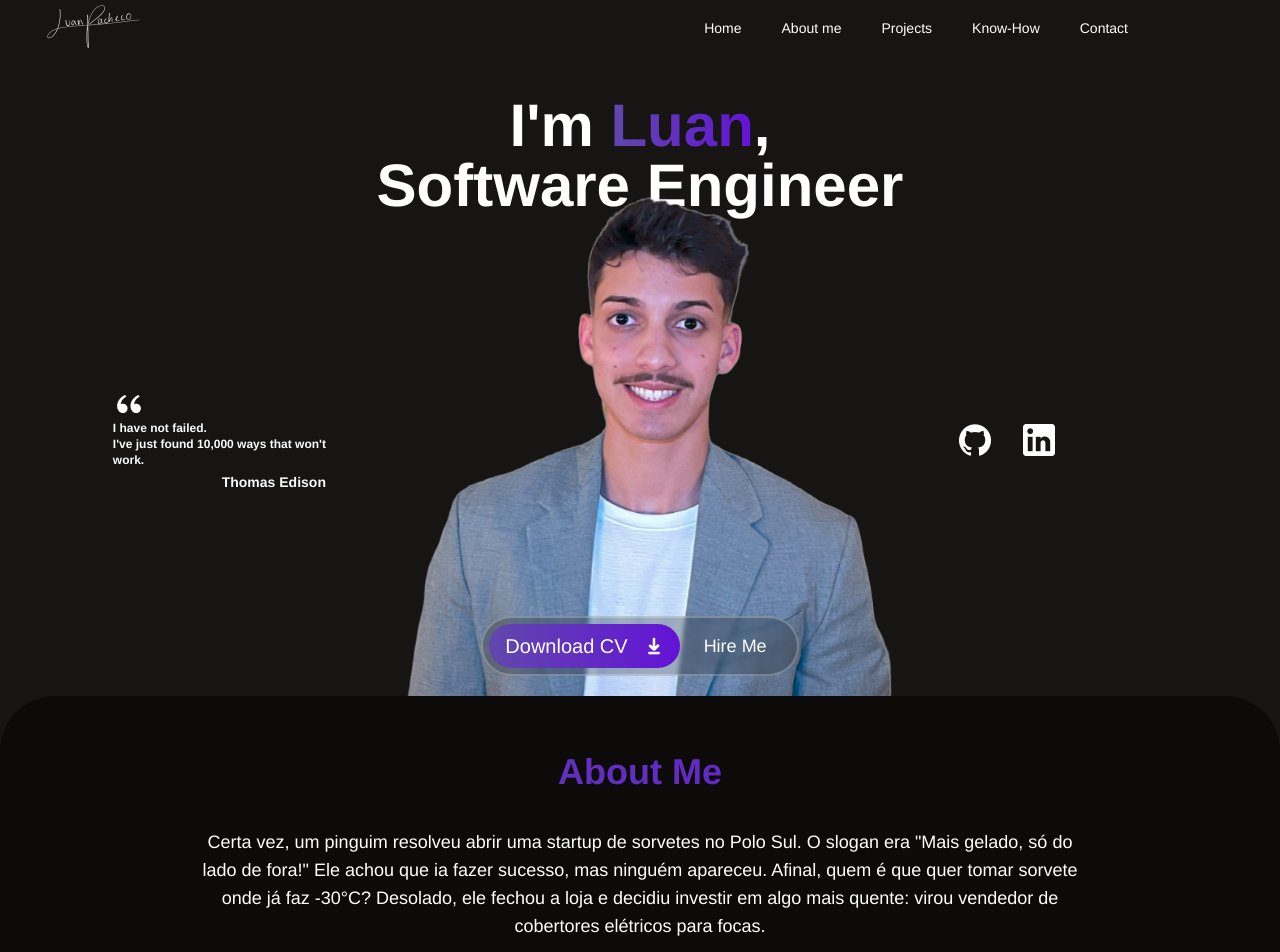
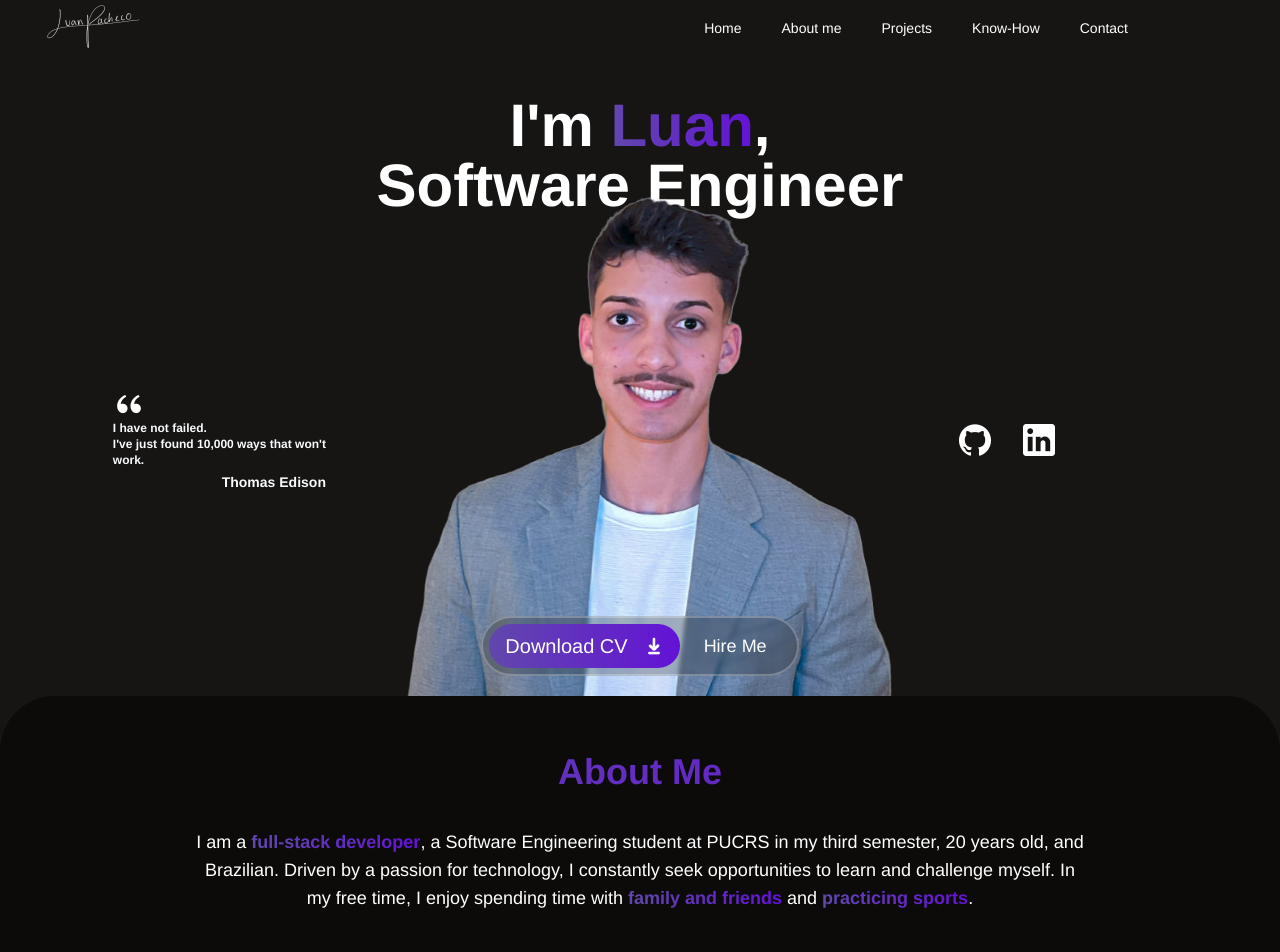
Before and after one commit to Luanpaacheco/Luan-Portfolio, a React (Vite) app: page / in a window 1280 px wide. Shown: the top 952 px of the page. Built offline with nearby package versions, Linux system fonts and the light colour scheme.

Commit message:
feature:adicionando alguns detalhes

```diff
--- a/src/pages/Home/sections/About/About.tsx
+++ b/src/pages/Home/sections/About/About.tsx
@@ -32,10 +32,9 @@ const About=()=> {
     <section id="aboutme">
       <div  ref={eelementoRef} className='translate-y-[500px] opacity-0 bg-[#0C0B0A] h-[24rem] rounded-[55px] text-center text-white flex justify-start align-top flex-col pt-14 mt-[3.5rem] '>
         <h1 className='text-4xl font-bold mb-4 text-center bg-gradient-to-r from-[#6148ac] to-[#6312d6] bg-clip-text text-transparent'>About Me</h1>
-        <p className='pt-5 pb-9 px-48 text-lg'>Certa vez, um pinguim resolveu abrir uma startup de sorvetes no Polo Sul.
-            O slogan era "Mais gelado, só do lado de fora!" Ele achou que ia fazer sucesso,
-            mas ninguém apareceu. Afinal, quem é que quer tomar sorvete onde já faz -30°C? Desolado,
-            ele fechou a loja e decidiu investir em algo mais quente: virou vendedor de cobertores elétricos para focas.
+        <p className='pt-5 pb-9 px-48 text-lg'>I am a <span className=' font-bold  text-center bg-gradient-to-r from-[#6148ac] to-[#6312d6] bg-clip-text text-transparent'>full-stack developer</span>,
+        a Software Engineering student at PUCRS in my third semester, 20 years old, and Brazilian. Driven by a passion for technology,
+        I constantly seek opportunities to learn and challenge myself. In my free time, I enjoy spending time with <span className=' font-bold  text-center bg-gradient-to-r from-[#6148ac] to-[#6312d6] bg-clip-text text-transparent'>family and friends</span> and <span className=' font-bold  text-center bg-gradient-to-r from-[#6148ac] to-[#6312d6] bg-clip-text text-transparent'>practicing sports</span>.
         </p>
         <div className="  left-1/2 flex justify-center gap-12 pt-8 rounded-lg h-fit">
         <img className='h-8' src={programacao} />
```
